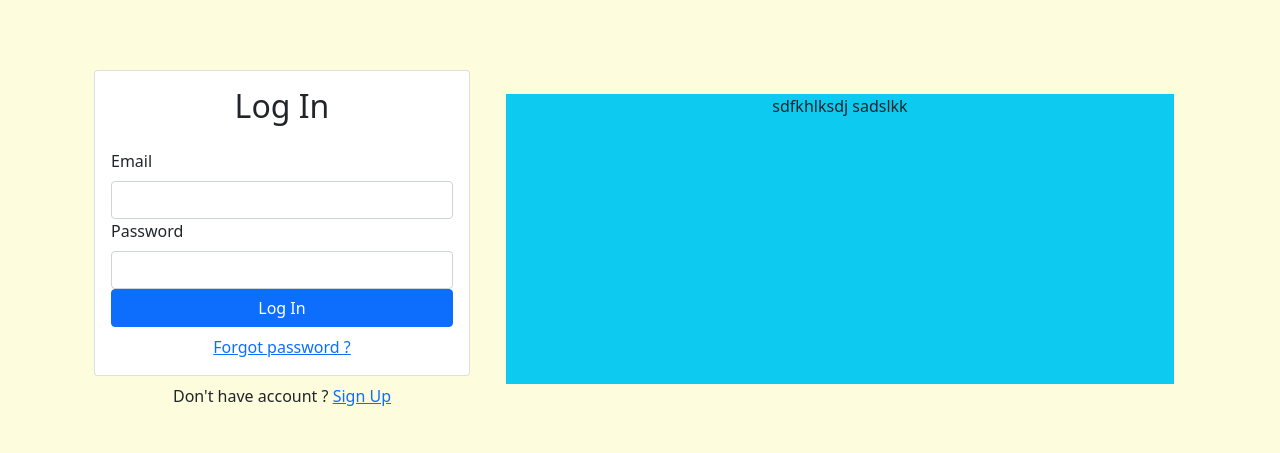
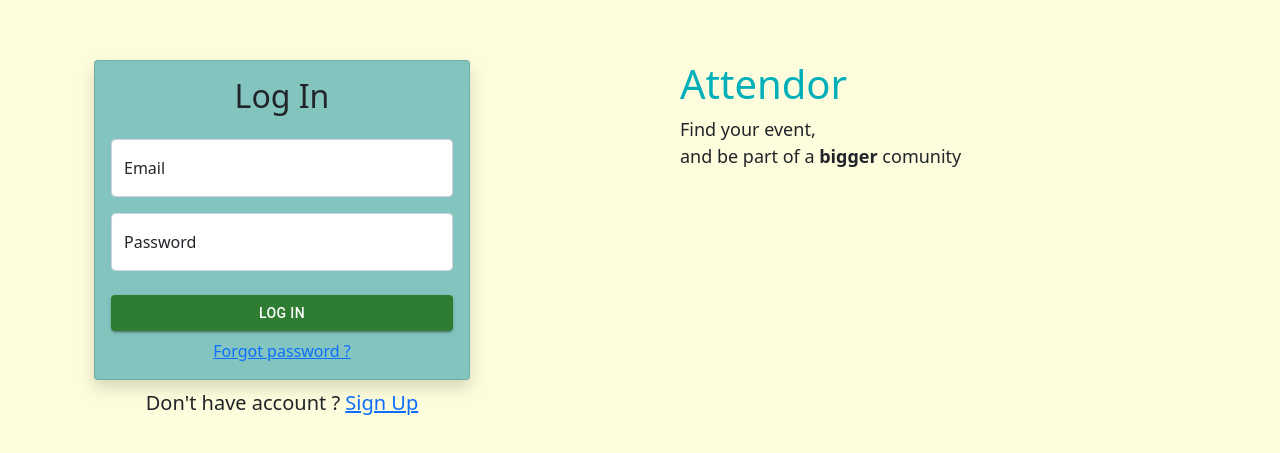
Before and after one commit to YahavSofer/Attendor-App, a React (Create React App) app in the folder my-app/: page /login in a window 1280 px wide. Shown: the part 161-614 px from the top of the page. Built offline with nearby package versions, Linux system fonts and the light colour scheme; no server answers.

Commit message:
styling loding page

```diff
--- a/my-app/package.json
+++ b/my-app/package.json
@@ -3,6 +3,9 @@
   "version": "0.1.0",
   "private": true,
   "dependencies": {
+    "@emotion/react": "^11.5.0",
+    "@emotion/styled": "^11.3.0",
+    "@mui/material": "^5.0.6",
     "@testing-library/jest-dom": "^5.14.1",
     "@testing-library/react": "^11.2.7",
     "@testing-library/user-event": "^12.8.3",
--- a/my-app/src/Components/Login.js
+++ b/my-app/src/Components/Login.js
@@ -1,7 +1,8 @@
 import React, {useRef, useState} from 'react'
-import {Alert, Button, Card,Form,Container,Row,Col} from 'react-bootstrap'
+import {Alert,Card,Form,Container,Row,Col,FloatingLabel} from 'react-bootstrap'
 import { useAuth } from '../context/AuthContext'
 import { Link , useHistory } from 'react-router-dom'
+import {Button} from '@mui/material'
 
 export default function Login() {
     const emailRef = useRef()
@@ -27,39 +28,45 @@ export default function Login() {
     }
     return (
         <>
-    <Container>
+    <Container className='flex-warp'>
         <Row>
             <Col style={{minWidth:'350px',maxWidth:'400px'}}>
-                    <Card>
+                    <Card className='shadow rounded' style={{background:'#83c5be'}}>
                     <Card.Body>
                         <h2 className="text-center mb-4">Log In</h2>
                         {error && <Alert variant="danger">{error}</Alert>}
                         <Form onSubmit = {handleSubmit}>
                             <Form.Group id="email">
-                                <Form.Label>Email</Form.Label>
-                                <Form.Control type="email" ref={emailRef} required/>
+                                <FloatingLabel label="Email"  className="mb-3">
+                                <Form.Control type="email"  placeholder="name@example.com"  ref={emailRef} required/>
+                                </FloatingLabel>
+
                             </Form.Group>
                             <Form.Group id="password">
-                                <Form.Label>Password</Form.Label>
-                                <Form.Control type='password' ref={passwordRef} required/>
+                                <FloatingLabel label="Password"  className="mb-3">
+                                <Form.Control type='password' placeholder="Password" ref={passwordRef} required/>
+                                </FloatingLabel>
                             </Form.Group>
 
-                            <Button disabled={loading} type='submit' className='w-100'>
+                            <Button disabled={loading} type='submit' className="w-100 mt-sm-2" variant='contained' color='success'>
                                 Log In
                             </Button>
-                            <div className="w-100 text-center mt-2">
+                            <div className="w-100 text-center mt-2" >
                                 <Link to='/forgot-password'>Forgot password ?</Link>
                             </div>
                         </Form>
                     </Card.Body>
                 </Card>
-                    <div className="w-100 text-center mt-2">
+                    <div className="w-100 text-center mt-2" style={{fontSize: '20px'}}>
                         Don't have account ? <Link to='/signup'>Sign Up</Link>
                     </div>
+
         </Col>
-        <Col className='m-sm-4 bg-info text-sm-center'>
-            sdfkhlksdj
-            sadslkk
+        <Col md={{ span: 3,offset: 2 }} className='mb-md-4 text-left'  style={{minWidth:'350px',minHeight:'25vh'}}>
+            <h1 style={{color: '#00afb9'}}>Attendor</h1>
+           <p style={{fontSize: '18px'}}> Find your event,<br/>
+            and be part of a <strong>bigger</strong> comunity
+            </p>
         </Col>
         </Row>
     </Container>
--- a/my-app/src/Components/Signup.js
+++ b/my-app/src/Components/Signup.js
@@ -35,7 +35,7 @@ export default function Signup() {
     }
     return (
         <>
-        <Card>
+        <Card >
             <Card.Body>
                 <h2 className="text-center mb-4">Sign Up</h2>
                 {error && <Alert variant="danger">{error}</Alert>}
```
Also changed, not shown: my-app/src/Components/App.js (line endings or trailing spaces), 1 other file (tests, documents, lock files or other folders).
